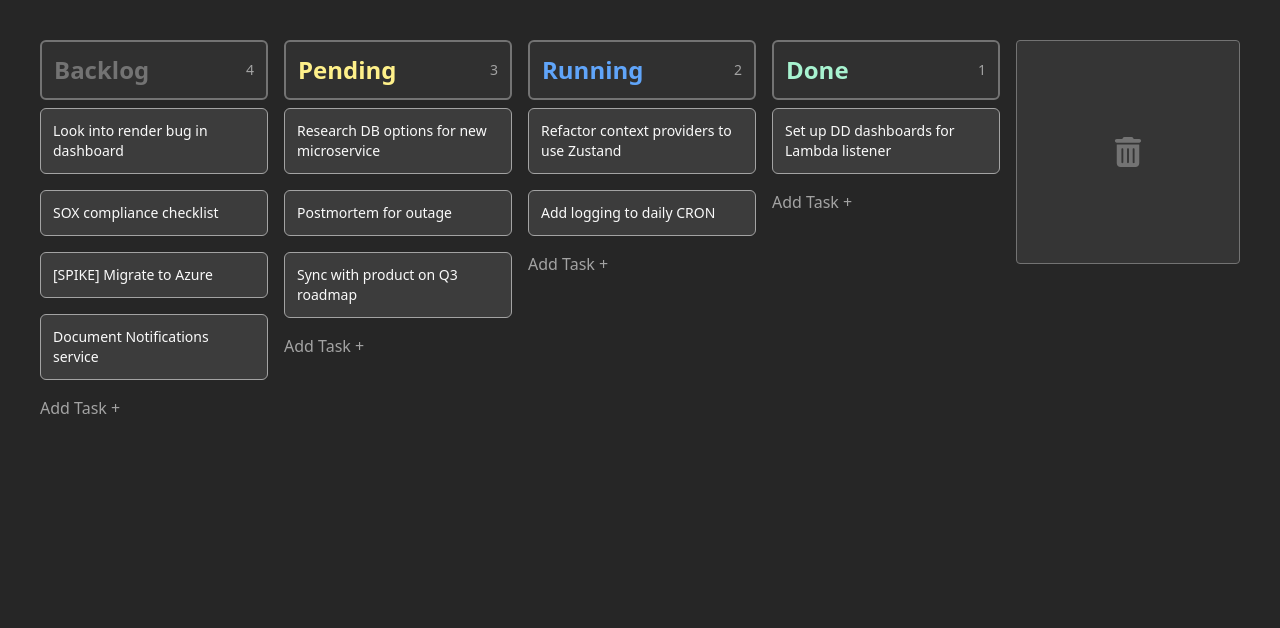
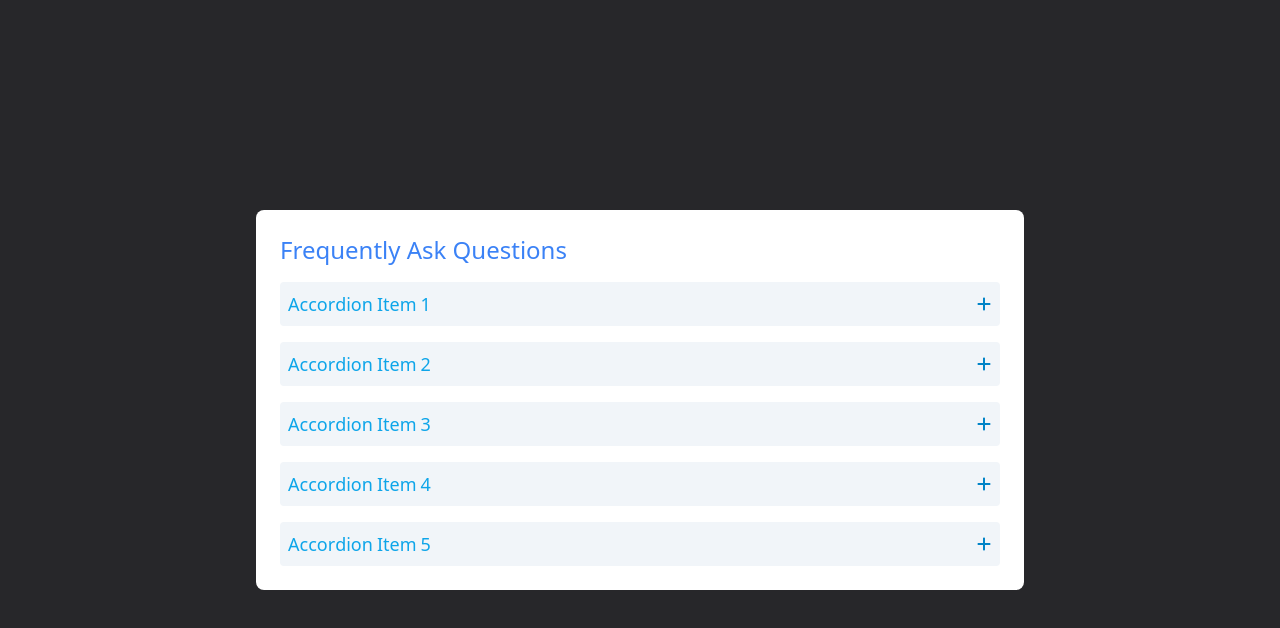
Before and after one commit to alhabib5565/explore_new, a React (Vite) app: page / in a window 1280 px wide. Shown: the top 628 px of the page. Built offline with nearby package versions, Linux system fonts and the light colour scheme.

Commit message:
make a animated accordion

```diff
--- a/src/App.tsx
+++ b/src/App.tsx
@@ -1,13 +1,14 @@
 // import FilterAnimation from "./filterAnimation/FilterAnimation";
-
-import TaskManager from "./taskManager/TaskManager";
+// import TaskManager from "./taskManager/TaskManager";
+import Accordion from "./accordion/Accordion";
 
 const App = () => {
   return (
     <div>
       {/* <Loader /> */}
       {/* <FilterAnimation /> */}
-      <TaskManager />
+      {/* <TaskManager /> */}
+      <Accordion />
     </div>
     // <div className="bg-zinc-900 h-screen w-full flex justify-center items-center">
     //   <AnimatedLinks />
--- /dev/null
+++ b/src/accordion/Accordion.tsx
@@ -0,0 +1,120 @@
+import { useState } from "react";
+import { FaMinus, FaPlus } from "react-icons/fa6";
+import { motion } from "framer-motion";
+
+const datas = [
+  {
+    id: 1,
+    title: "Accordion Item 1",
+    description: "This is the description for accordion item 1.",
+  },
+  {
+    id: 2,
+    title: "Accordion Item 2",
+    description: "Here is the description for accordion item 2.",
+  },
+  {
+    id: 3,
+    title: "Accordion Item 3",
+    description: "Accordion item 3 has this description.",
+  },
+  {
+    id: 4,
+    title: "Accordion Item 4",
+    description: "Description for accordion item 4 goes here.",
+  },
+  {
+    id: 5,
+    title: "Accordion Item 5",
+    description: "The description for accordion item 5 is provided here.",
+  },
+];
+
+const Accordion = () => {
+  const [isOpen, setIsOpen] = useState<null | number>(null);
+
+  const handleAccordionOpen = (id: number) => {
+    setIsOpen(id);
+  };
+  return (
+    <div className="bg-zinc-800 min-h-screen w-full grid place-items-center">
+      <div className="p-6 rounded-lg bg-white max-w-3xl w-full">
+        <h1 className="text-2xl font-medium text-blue-500">
+          Frequently Ask Questions
+        </h1>
+        <div className="space-y-4 mt-4">
+          {datas.map((data) => (
+            <motion.div
+              layout
+              key={data.id}
+              className="bg-slate-100 p-2 rounded cursor-pointer"
+            >
+              <motion.div
+                onClick={() => handleAccordionOpen(data.id)}
+                initial="initial"
+                whileHover="whileHover"
+                layout
+                className="flex justify-between items-center "
+              >
+                {data.id === isOpen ? (
+                  <h1 className="text-lg font-medium text-sky-500">
+                    {data.title}
+                  </h1>
+                ) : (
+                  <motion.h1
+                    variants={{
+                      initial: { y: 0 },
+                      whileHover: { y: 10 },
+                    }}
+                    transition={{
+                      staggerChildren: 0.09,
+                      type: "spring",
+                      delayChildren: 0.2,
+                      duration: 0.2,
+                    }}
+                    className="text-lg font-medium text-sky-500"
+                  >
+                    {data.title.split("").map((c, index) => (
+                      <motion.span
+                        className="inline-flex min-w-1"
+                        variants={{
+                          initial: { y: 0 },
+                          whileHover: { y: -10 },
+                        }}
+                        transition={{
+                          type: "spring",
+                        }}
+                        key={index}
+                      >
+                        {c}
+                      </motion.span>
+                    ))}
+                  </motion.h1>
+                )}
+                <button>
+                  {isOpen === data.id ? (
+                    <FaMinus className="text-sky-600 " />
+                  ) : (
+                    <FaPlus className="text-sky-600 " />
+                  )}
+                </button>
+              </motion.div>
+              {isOpen === data.id && (
+                <motion.p
+                  initial={{ opacity: 0 }}
+                  animate={{ opacity: 1 }}
+                  transition={{ duration: 0.5 }}
+                  layout
+                >
+                  {data.description}
+                </motion.p>
+              )}
+            </motion.div>
+          ))}
+        </div>
+      </div>
+    </div>
+  );
+};
+
+export default Accordion;
--- a/src/taskManager/TaskManager.tsx
+++ b/src/taskManager/TaskManager.tsx
@@ -158,6 +158,7 @@ const AddTask = ({ status, tasks, setTask }: TAddTaskPros) => {
         title: text,
       },
     ];
+    setText("");
     setTask(task);
     setInputShow(false);
   };
```
